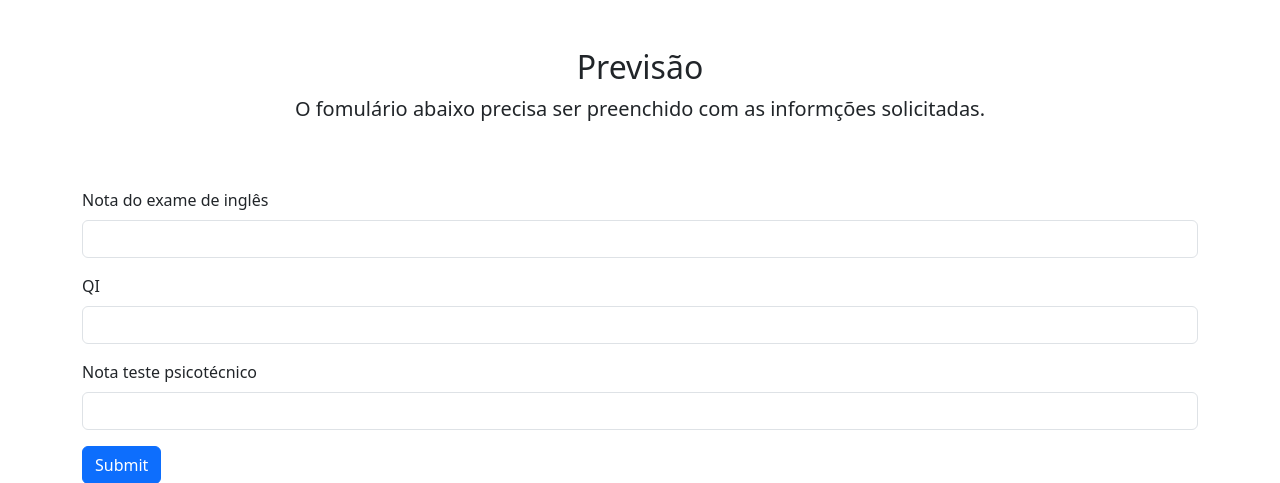
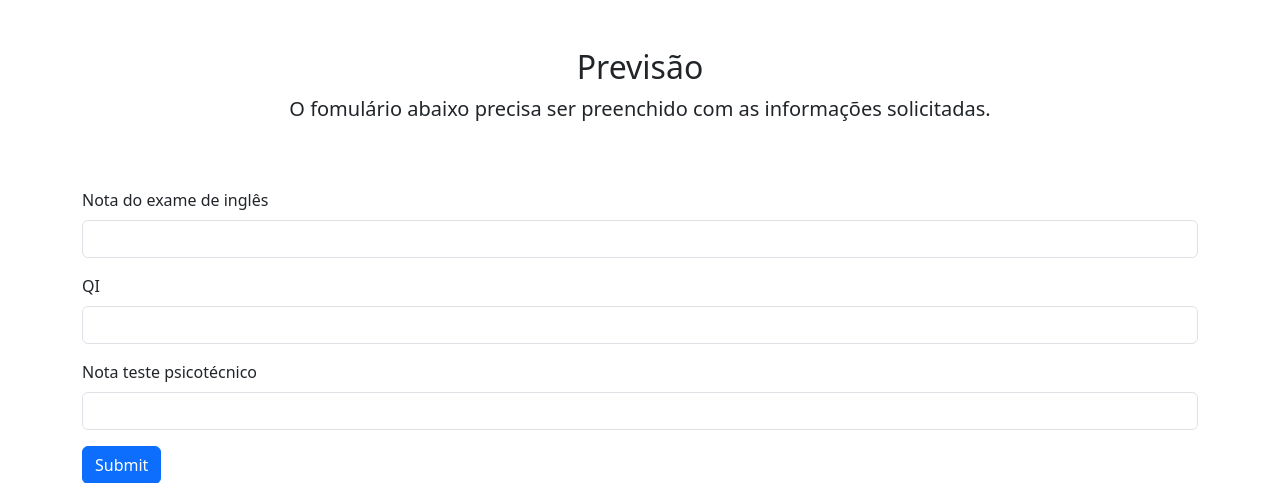
Before and after one commit to lmonferrari/psychic-broccoli, a Python web app: template templates/index.html in a window 1280 px wide. Shown: the top 483 px of the page. Run offline with Jinja, Linux system fonts and the light colour scheme; the template is opened without the code that fills it, so the values that code supplies are empty.

Commit message:
correção paragrafo

```diff
--- a/templates/index.html
+++ b/templates/index.html
@@ -12,7 +12,7 @@
         <main>
             <div class="py-5 text-center">
                 <h2>Previsão</h2>
-                <p class="lead">O fomulário abaixo precisa ser preenchido com as informções solicitadas.</p>
+                <p class="lead">O fomulário abaixo precisa ser preenchido com as informações solicitadas.</p>
               </div>
             <form action={{url_for('predict')}} method="POST">
                 <div class="mb-3">
```
